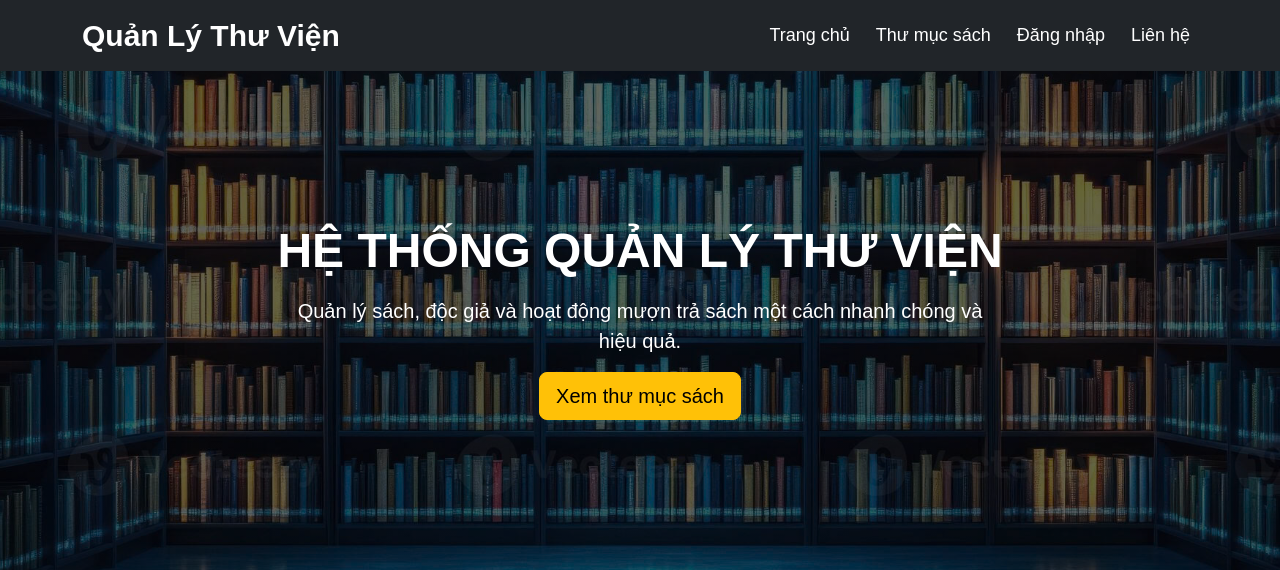
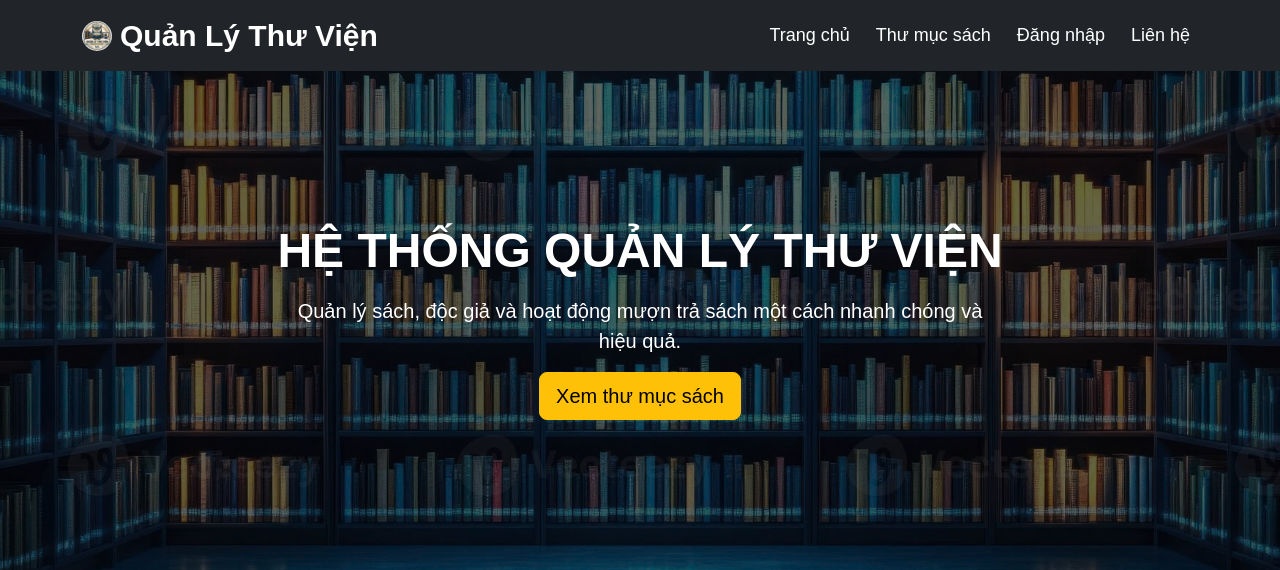
Before and after one commit to NghiaTran0202/Nhom2-QLThuVien-CuoiKy, a PHP site: page / in a window 1280 px wide. Shown: the top 570 px of the page. Run offline with PHP 8.4, Linux system fonts and the light colour scheme.

Commit message:
Thay logo

```diff
--- a/index.php
+++ b/index.php
@@ -23,8 +23,9 @@
 
     <div class="container">
 
-        <a class="navbar-brand" href="index.php">
-             Quản Lý Thư Viện
+        <a class="navbar-brand d-flex align-items-center" href="#">
+            <img src="assets/images/logo.png" alt="Logo" width="30" height="30" class="me-2 rounded-circle">
+            Quản Lý Thư Viện
         </a>
 
         <button class="navbar-toggler"
```
Also changed, not shown: assets/images/logo.png (added), image.png (deleted).
